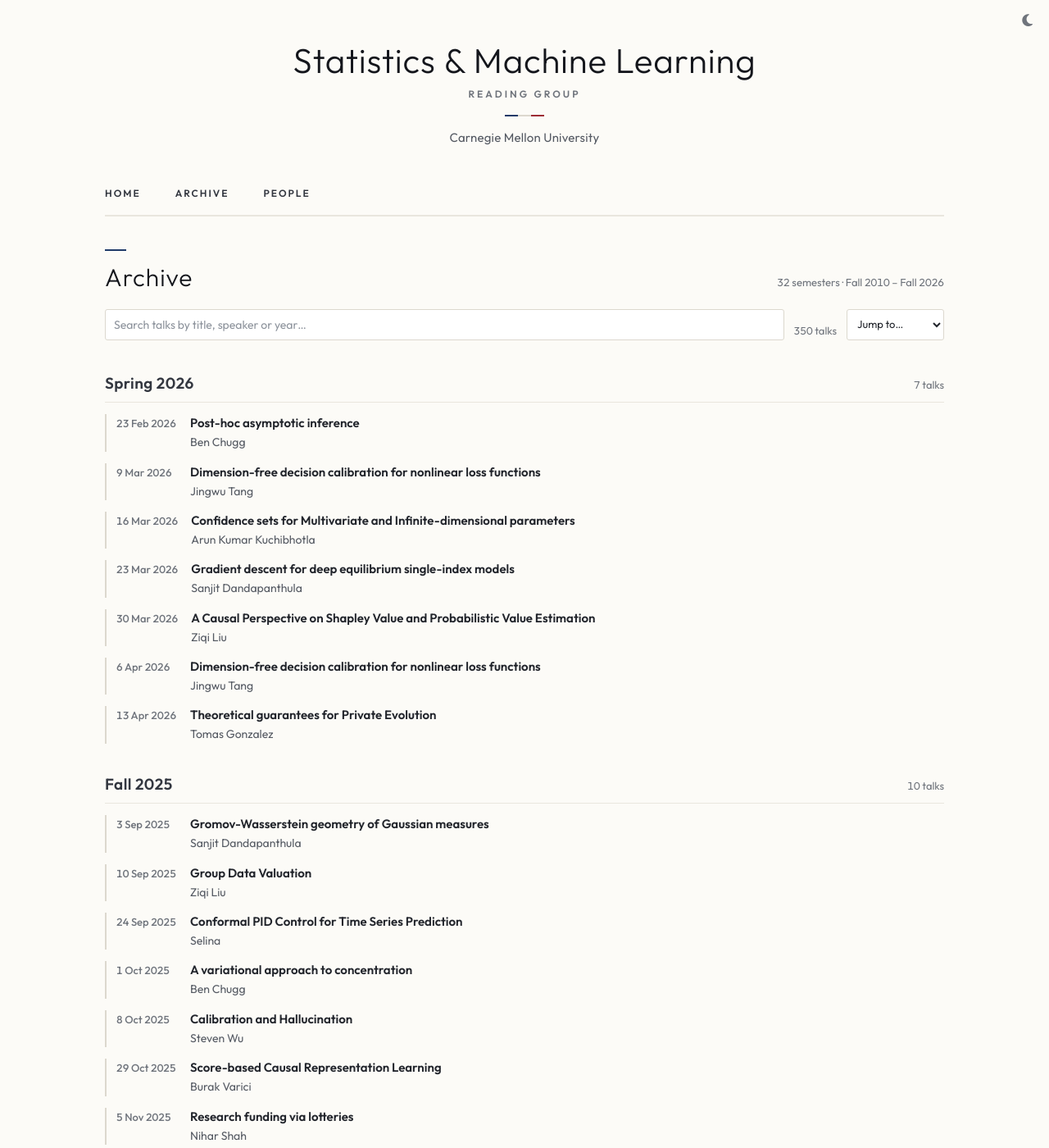
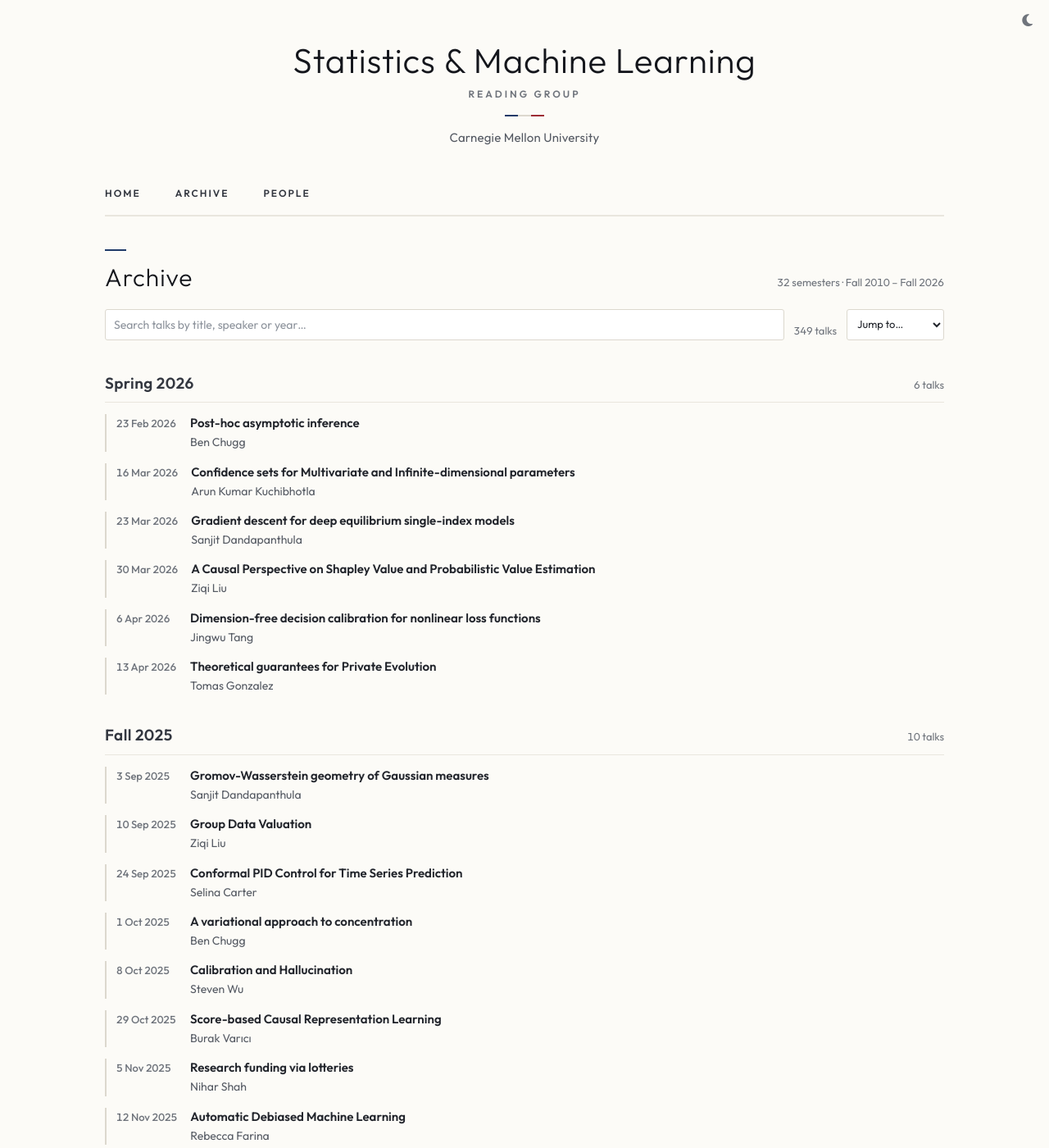
Before and after one commit to StatML-Reading-Group/StatML-Reading-Group.github.io, a Jekyll site: the page built from archive.html, in a window 1280 px wide and 1400 px high. Shown: the whole window at 82% size. Built offline with Jekyll 4.4.1, drawn with Linux system fonts in a browser that asks for light colours.

Commit message:
Burak Varıcı to alumni; drop a duplicated talk; fix a bare first name
Burak Varıcı is now an Assistant Professor of Electrical and Computer
Engineering at the University of Delaware, having been a CMU postdoc
(dsi.udel.edu/faculty). Moved to alumni with bvarici.github.io. His display
name came from prettify(slug), which had flattened the Turkish characters
to 'Burak Varici'; set explicitly.

The Spring 2026 sheet lists Jingwu Tang's talk twice, on 03/09 and 04/06.
Dropped the March row via a new scripts/migrate/talk_overrides.yaml rather
than editing generated _data/ -- the codecogs fix taught me that lesson.
The drop rule warns if it ever stops matching. 350 -> 349 talks.

The Fall 2025 sheet recorded 24 Sep only as 'Selina', which slugged to its
own person. Aliased to selina_carter, so the talk is now correctly
attributed and the phantom entry is gone.

html-proofer clean; 410/410 redirect targets resolve.

```diff
--- a/_data/roster.yaml
+++ b/_data/roster.yaml
@@ -65,6 +65,7 @@ alumni:
 - arun_sai_suggala
 - jinjin_tian
 - ryan_tibshirani
+- burak_varici
 - hongjian_wang
 - yining_wang
 - yu_xiang_wang
--- a/_data/talks/fall2025.yaml
+++ b/_data/talks/fall2025.yaml
@@ -48,7 +48,7 @@
   - sheet
 - date: '2025-09-24'
   speakers:
-  - selina
+  - selina_carter
   title: Conformal PID Control for Time Series Prediction
   abstract: >-
     The paper studies the problem of uncertainty quantification for time series prediction, with the
--- a/_data/talks/spring2026.yaml
+++ b/_data/talks/spring2026.yaml
@@ -1,4 +1,4 @@
-# Spring 2026 -- 9 entries. Generated by scripts/migrate/merge.py;
+# Spring 2026 -- 8 entries. Generated by scripts/migrate/merge.py;
 # safe to hand-edit afterwards (the migration is one-shot).
 
 - date: '2026-02-23'
@@ -23,12 +23,6 @@
 - date: '2026-03-02'
   kind: no_meeting
   label: Spring Break
-  sources:
-  - sheet
-- date: '2026-03-09'
-  speakers:
-  - jingwu_tang
-  title: Dimension-free decision calibration for nonlinear loss functions
   sources:
   - sheet
 - date: '2026-03-16'
--- a/_data/terms.yaml
+++ b/_data/terms.yaml
@@ -8,7 +8,7 @@
   status: upcoming
 - key: spring2026
   name: Spring 2026
-  talks: 7
+  talks: 6
   default_room: GHC 8228
   default_time: 11am-12pm
   note: 'Time & location: GHC 8228 11am-12pm'
--- a/scripts/migrate/aliases.yaml
+++ b/scripts/migrate/aliases.yaml
@@ -37,6 +37,7 @@ merge:
   sangwon_hyun:    [justin_hyun]            # index "Justin", page "Sangwon"
   madalina_fiterau: [ina_fiterau, ian_fiterau]   # "Ian" is an OCR-ish typo for "Ina"
   sasha_podkopaev: [aleksandr_sasha_podkopaev]
+  selina_carter:   [selina]        # Fall 2025 sheet recorded a bare first name
   steven_howard:   [steven_r_howard]
   ernesto_araya:   [ernesto_araya_valdivia]
   arun_kuchibhotla: [arun_kumar_kuchibhotla, arun_kumar]
```
Also changed, not shown: _data/people.yaml (+6 -4 lines), scripts/migrate/people_overrides.yaml (+9 -0 lines), scripts/migrate/talk_overrides.yaml (added, +10 -0 lines), 1 other file.
